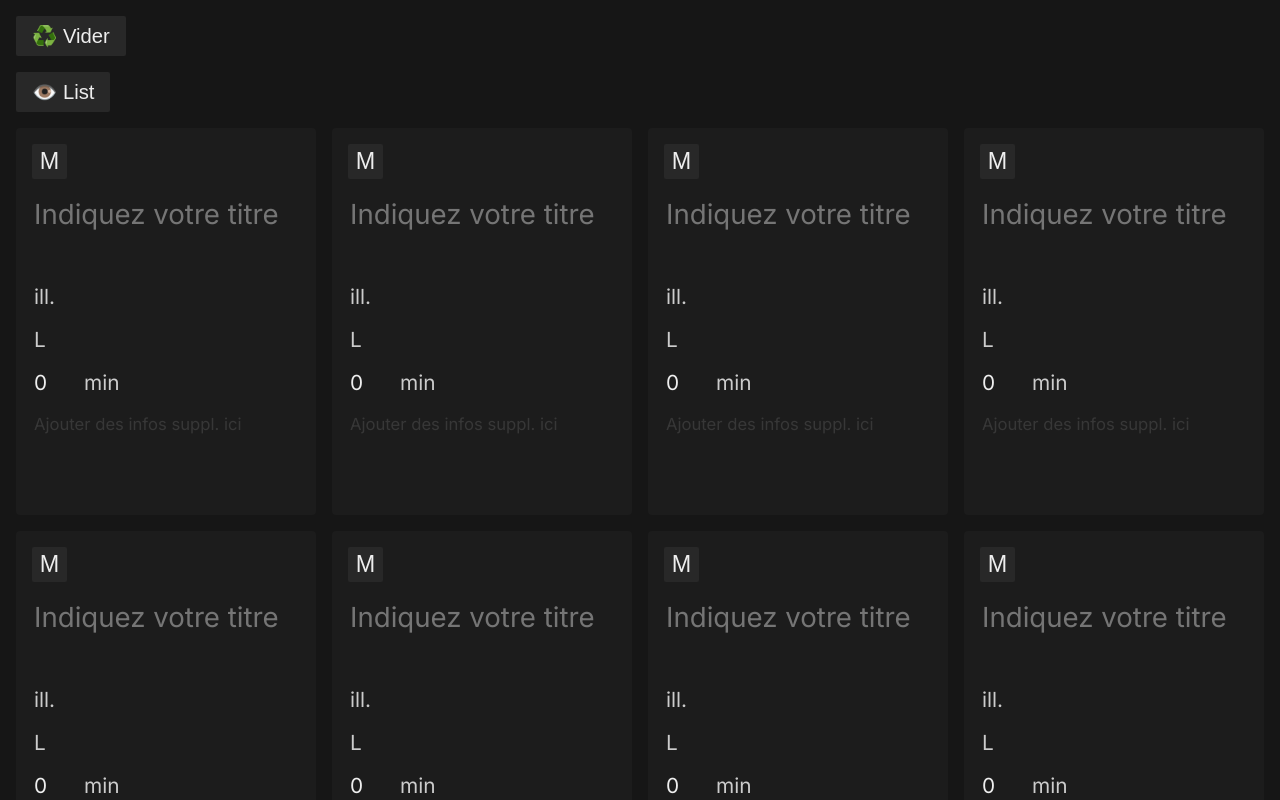
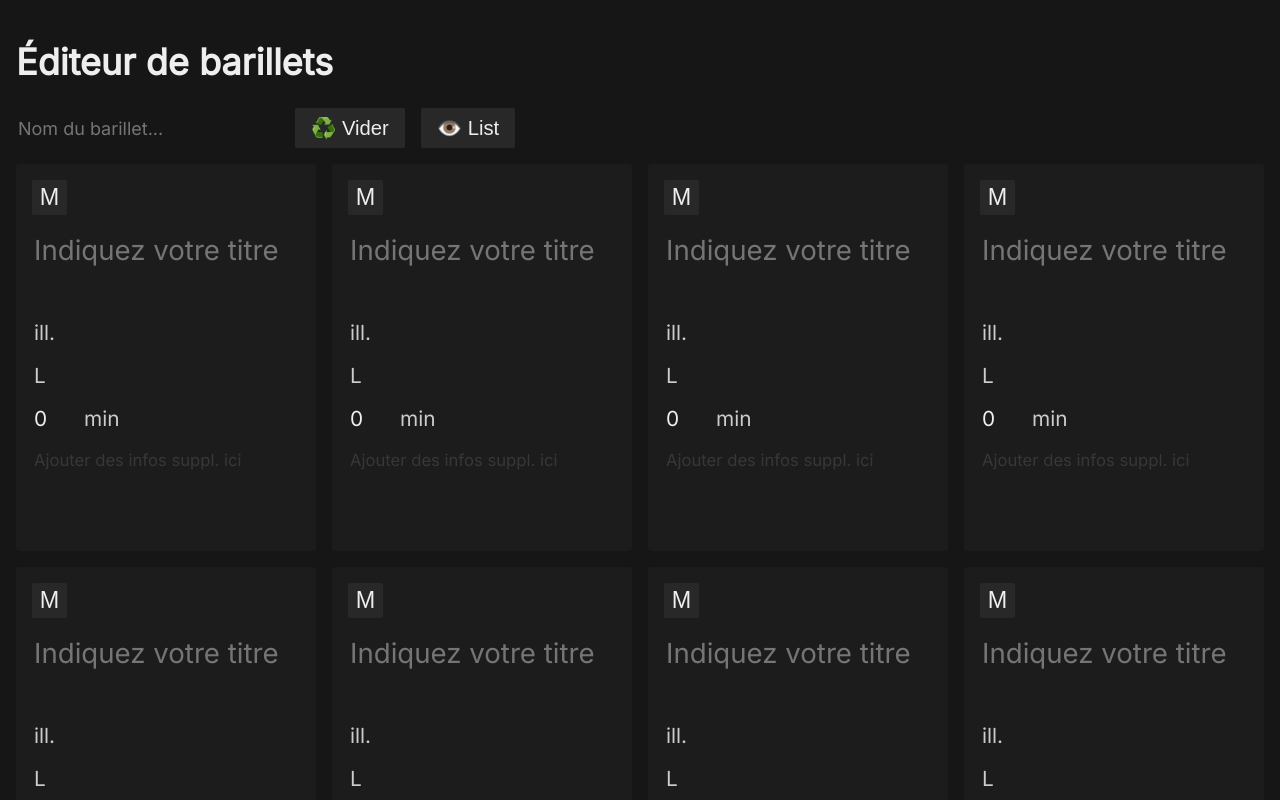
Before and after one commit to tchapeaux/improv-barillet-editor, a React (Vite) app: page /#/ in a window 1280 px wide. Both pictures are taken after a click on the button "Barillet complet". Shown: the top 800 px of the page. Built offline with nearby package versions, Linux system fonts and the light colour scheme.

Commit message:
📛 Barillets can now have names

```diff
--- a/src/components/LiveMode.jsx
+++ b/src/components/LiveMode.jsx
@@ -10,21 +10,22 @@ function randomIntUpTo(max) {
 }
 
 export default function LiveMode({ barillet }) {
-  const count = barillet.length;
+  const { impros, name } = barillet;
+  const count = impros.length;
   const [currentId, setCurrentId] = useState(null);
   const alreadySeenIds = useRef(new Set());
 
   function reset() {
     alreadySeenIds.current = new Set();
     const randomTheme =
-      barillet.length > 0 ? barillet[randomIntUpTo(count - 1)] : null;
+      impros.length > 0 ? impros[randomIntUpTo(count - 1)] : null;
     setCurrentId(randomTheme ? randomTheme.id : null);
   }
 
-  useEffect(reset, [barillet]);
+  useEffect(reset, [impros]);
   useEffect(() => window.scrollTo({ top: 0 }), []);
 
-  if (barillet.length === 0) {
+  if (impros.length === 0) {
     return "Votre barillet est vide";
   }
 
@@ -34,7 +35,7 @@ export default function LiveMode({ barillet }) {
   }
 
   function getNextId() {
-    const remainingIds = barillet
+    const remainingIds = impros
       .map((t) => t.id)
       .filter((id) => !alreadySeenIds.current.has(id));
 
@@ -54,7 +55,7 @@ export default function LiveMode({ barillet }) {
   function onSkip() {
     let nextId = getNextId();
     // Avoid choosing the same card again
-    const remainingIds = barillet
+    const remainingIds = impros
       .map((t) => t.id)
       .filter((id) => !alreadySeenIds.current.has(id));
 
@@ -65,29 +66,27 @@ export default function LiveMode({ barillet }) {
     window.scrollTo({ top: 0, behavior: "smooth" });
   }
 
-  const currentTheme = barillet.find((t) => t.id === currentId);
-  const hasSeenAllThemes = alreadySeenIds.current.size === barillet.length;
+  const currentTheme = impros.find((t) => t.id === currentId);
+  const hasSeenAllThemes = alreadySeenIds.current.size === impros.length;
 
+  if (hasSeenAllThemes) {
     return (
-    <>
-      {hasSeenAllThemes ? (
       <div className="live-menu-end">
         <p>Vous avez vu tous les thèmes !</p>
         <button onClick={reset}>Recommencer</button>
       </div>
-      ) : (
+    );
+  }
+
+  return (
     <>
+      <h1 className="live-title">{name}</h1>
       <ThemeCard theme={currentTheme} />
-          <LiveProgress
-            alreadySeenIds={alreadySeenIds.current}
-            barillet={barillet}
-          />
+      <LiveProgress alreadySeenIds={alreadySeenIds.current} impros={impros} />
       <div className="live-menu-controls">
         <button onClick={onSkip}>Garder pour plus tard</button>
         <button onClick={onNext}>Impro suivante</button>
       </div>
     </>
-      )}
-    </>
   );
 }
--- a/src/components/LiveProgress/LiveProgress.jsx
+++ b/src/components/LiveProgress/LiveProgress.jsx
@@ -9,9 +9,9 @@ export const BUBBLE_STATES = {
   EMPTY: "empty",
 };
 
-export default function LiveProgress({ barillet, alreadySeenIds }) {
+export default function LiveProgress({ alreadySeenIds, impros }) {
   const alreadySeenCards = [...alreadySeenIds].map((id) =>
-    barillet.find((impro) => impro.id === id)
+    impros.find((impro) => impro.id === id)
   );
 
   const alreadySeenM = alreadySeenCards.filter((impro) => impro.nature === "M");
@@ -28,12 +28,12 @@ export default function LiveProgress({ barillet, alreadySeenIds }) {
     <div className="live-progress">
       <div className="live-progress-bubbles">
         <p>{alreadySeenIds.size}</p>
-        {barillet
+        {impros
           .filter((impro) => alreadySeenIds.has(impro.id))
           .map((impro) => (
             <Bubble key={impro.id} state={BUBBLE_STATES.SEEN} />
           ))}
-        {barillet
+        {impros
           .filter((impro) => !alreadySeenIds.has(impro.id))
           .map((impro) => (
             <Bubble key={impro.id} state={BUBBLE_STATES.EMPTY} />
--- a/src/components/editor.jsx
+++ b/src/components/editor.jsx
@@ -19,22 +19,39 @@ import {
 } from "../utils/data";
 
 export default function Editor({ barillet, dispatchBarillet }) {
-  const countThemes = barillet.length;
-  const countM = barillet.filter((t) => t.nature === "M").length;
-  const countC = barillet.filter((t) => t.nature === "C").length;
-  const countL = barillet.filter((t) => t.categorie === "L").length;
-  const countNotL = barillet.filter((t) => t.categorie !== "L").length;
+  const { name, impros } = barillet;
+  const countThemes = impros.length;
+  const countM = impros.filter((t) => t.nature === "M").length;
+  const countC = impros.filter((t) => t.nature === "C").length;
+  const countL = impros.filter((t) => t.categorie === "L").length;
+  const countNotL = impros.filter((t) => t.categorie !== "L").length;
 
   const [viewType, setViewType] = useState("grid");
   const [isCopied, setIsCopied] = useState(false);
 
   return (
     <>
+      <h1 className="editor-title">Éditeur de barillets</h1>
       <div className="barillet-options">
         {countThemes > 0 ? (
-          <button onClick={() => dispatchBarillet({ type: "reset" })}>
-            ♻️ Vider
-          </button>
+          <>
+            <input
+              className="barillet-name"
+              placeholder="Nom du barillet..."
+              onChange={({ target: { value: newValue } }) =>
+                dispatchBarillet({ type: "rename", payload: newValue })
+              }
+              value={name}
+            />
+            <button onClick={() => dispatchBarillet({ type: "reset" })}>
+              ♻️ Vider
+            </button>
+            <button
+              onClick={() => setViewType(viewType === "grid" ? "list" : "grid")}
+            >
+              👁️ {viewType == "grid" ? "List" : "Grid"}
+            </button>{" "}
+          </>
         ) : (
           <>
             <button
@@ -71,7 +88,7 @@ export default function Editor({ barillet, dispatchBarillet }) {
           </>
         )}
       </div>
-      {barillet.length === 0 ? (
+      {impros.length === 0 ? (
         <div className="import-from-json">
           {"Charger depuis un JSON"}
           <input
@@ -91,19 +108,11 @@ export default function Editor({ barillet, dispatchBarillet }) {
           />
         </div>
       ) : null}
-      {barillet.length > 0 ? (
+      {impros.length > 0 ? (
         <>
-          <div className="barillet-view-options">
-            <button
-              onClick={() => setViewType(viewType === "grid" ? "list" : "grid")}
-            >
-              👁️ {viewType == "grid" ? "List" : "Grid"}
-            </button>
-          </div>
-
           {viewType === "grid" ? (
             <div className="barillet-grid">
-              {barillet.map((card) => (
+              {impros.map((card) => (
                 <ThemeCard
                   key={card.id}
                   onDelete={() =>
@@ -120,10 +129,9 @@ export default function Editor({ barillet, dispatchBarillet }) {
               ))}
             </div>
           ) : null}
-
           {viewType === "list" ? (
             <div className="barillet-list">
-              {barillet.map((theme) => {
+              {impros.map((theme) => {
                 const onUpdateProp = (propName, propValue) => {
                   dispatchBarillet({
                     type: "update",
--- a/src/pages/home.jsx
+++ b/src/pages/home.jsx
@@ -10,24 +10,39 @@ function barilletReducer(state, action) {
 
   switch (action.type) {
     case "add":
-      newState = [...state, new Theme(action.payload)];
+      newState = {
+        name: state.name,
+        impros: [...state.impros, new Theme(action.payload)],
+      };
       break;
     case "remove":
-      newState = state.filter((card) => card.id !== action.payload);
+      newState = {
+        name: state.name,
+        impros: state.impros.filter((card) => card.id !== action.payload),
+      };
       break;
     case "update":
-      newState = state.map((card) =>
-        card.id === action.payload.id ? action.payload : card
-      );
+      newState = {
+        name: state.name,
+        impros: state.impros.map((card) =>
+          card.id === action.payload.id ? action.payload : card
+        ),
+      };
       break;
     case "reset":
       const ok = confirm("Voulez-vous vraiment vider ce barillet ?");
       if (ok) {
-        newState = [];
+        newState = { name: "", impros: [] };
       }
       break;
     case "replace":
-      newState = [...action.payload];
+      newState = { ...state, ...action.payload };
+      break;
+    case "rename":
+      newState = {
+        name: action.payload.substring(0, 50),
+        impros: state.impros,
+      };
       break;
   }
 
@@ -44,15 +59,11 @@ function getBarilletFromUrlParams() {
 
   if (barilletDataBase64) {
     try {
-      console.log("DECODING");
-      console.log(barilletDataBase64);
-
       const decodedJson = LZUTF8.decompress(barilletDataBase64, {
         inputEncoding: "Base64",
       });
 
       const data = JSON.parse(decodedJson);
-      console.log("new barillet", data);
       return data;
     } catch (err) {
       // Ignore invalid base64 strings
@@ -87,14 +98,16 @@ function getBarilletFromUrlParams() {
  */
 
 export default function Home() {
-  const [barillet, dispatchBarillet] = useReducer(barilletReducer, []);
+  const [barillet, dispatchBarillet] = useReducer(barilletReducer, {
+    name: "",
+    impros: [],
+  });
   const [view, setView] = useState("editor");
 
   // initialize barillet
   useEffect(() => {
-    const barilletFromStorage = JSON.parse(
-      localStorage.getItem("barillet") || "[]"
-    );
+    const storedData = localStorage.getItem("barillet");
+    const barilletFromStorage = storedData && JSON.parse(storedData);
     const barilletFromURL = getBarilletFromUrlParams();
     const initBarillet = barilletFromURL || barilletFromStorage;
 
--- a/src/styles/barillet.scss
+++ b/src/styles/barillet.scss
@@ -1,9 +1,15 @@
-.barillet-view-options {
-  padding-bottom: 1rem;
+.editor-title {
+  font-size: 2em;
+}
 
-  @media screen and (max-width: 900px) {
-    display: none;
-  }
+
+input.barillet-name {
+  font-family: inherit;
+  font-size: inherit;
+  border: none;
+  background-color: transparent;
+  resize: none;
+  color: var(--text-main);
 }
 
 .barillet-grid {
--- a/src/styles/print.scss
+++ b/src/styles/print.scss
@@ -5,7 +5,6 @@
     color: var(--print-text-color);
 
     .barillet-options,
-    .barillet-view-options,
     .barillet-summary,
     .footer {
       display: none;
--- a/src/styles/styles.scss
+++ b/src/styles/styles.scss
@@ -108,6 +108,10 @@ body {
   color: var(--text-invalid);
 }
 
+.live-title {
+  font-size: 1.5em;
+}
+
 .live-menu-controls {
   width: 100%;
   margin: 1rem 0;
```
Also changed, not shown: src/utils/data.js (+23 -21 lines). Lines whose indentation alone changed are shown as unchanged.
